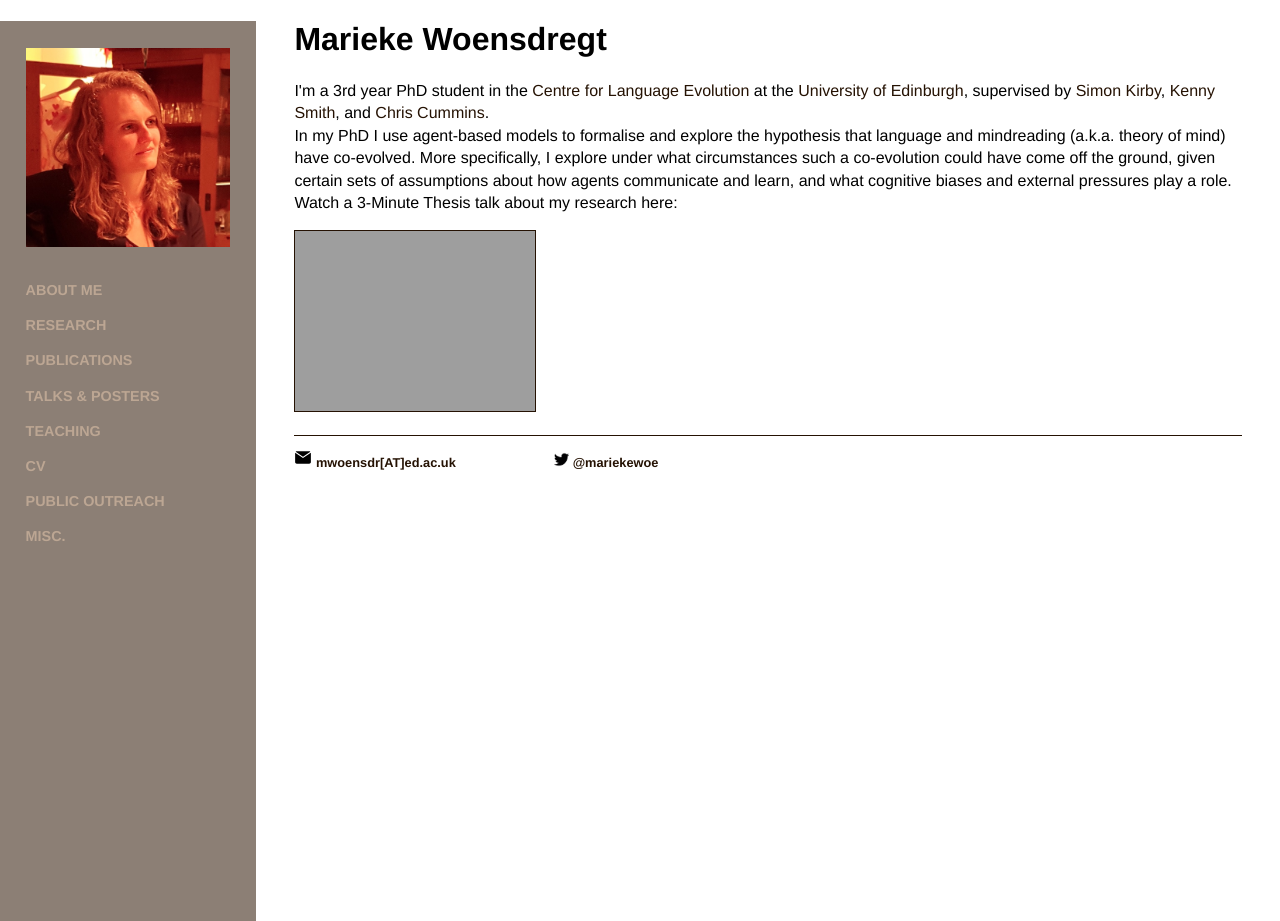
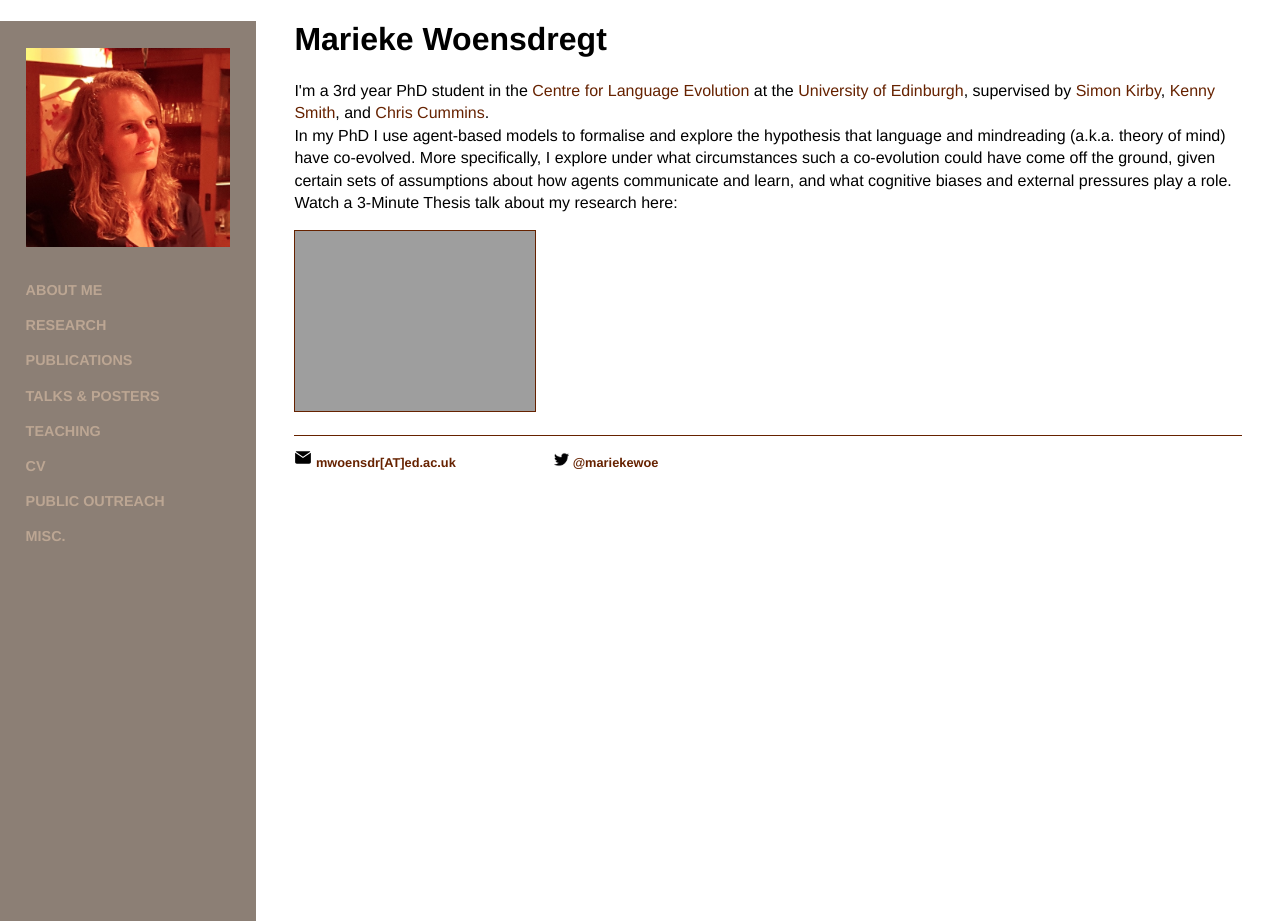
Before and after one commit to marieke-woensdregt/marieke-woensdregt.github.io, a Jekyll site: the page built from index.html, in a window 1280 px wide. Built offline with Jekyll 4.4.1, drawn with Linux system fonts in a browser that asks for light colours; grey boxes are pictures that could not be loaded.

Commit message:
Update main.css

```diff
--- a/css/main.css
+++ b/css/main.css
@@ -28,7 +28,7 @@ nav ul li, footer ul li {
 }
 a {
     text-decoration: none;
-    color: #251203;
+    color: #662200;
 }
 a:hover {
     text-decoration: underline;
@@ -65,7 +65,7 @@ p.small {
     color: #000000;
 }
 footer {
-    border-top: 1px solid #251203;
+    border-top: 1px solid #662200;
     font-size: 0.8em;
 }
 
```
